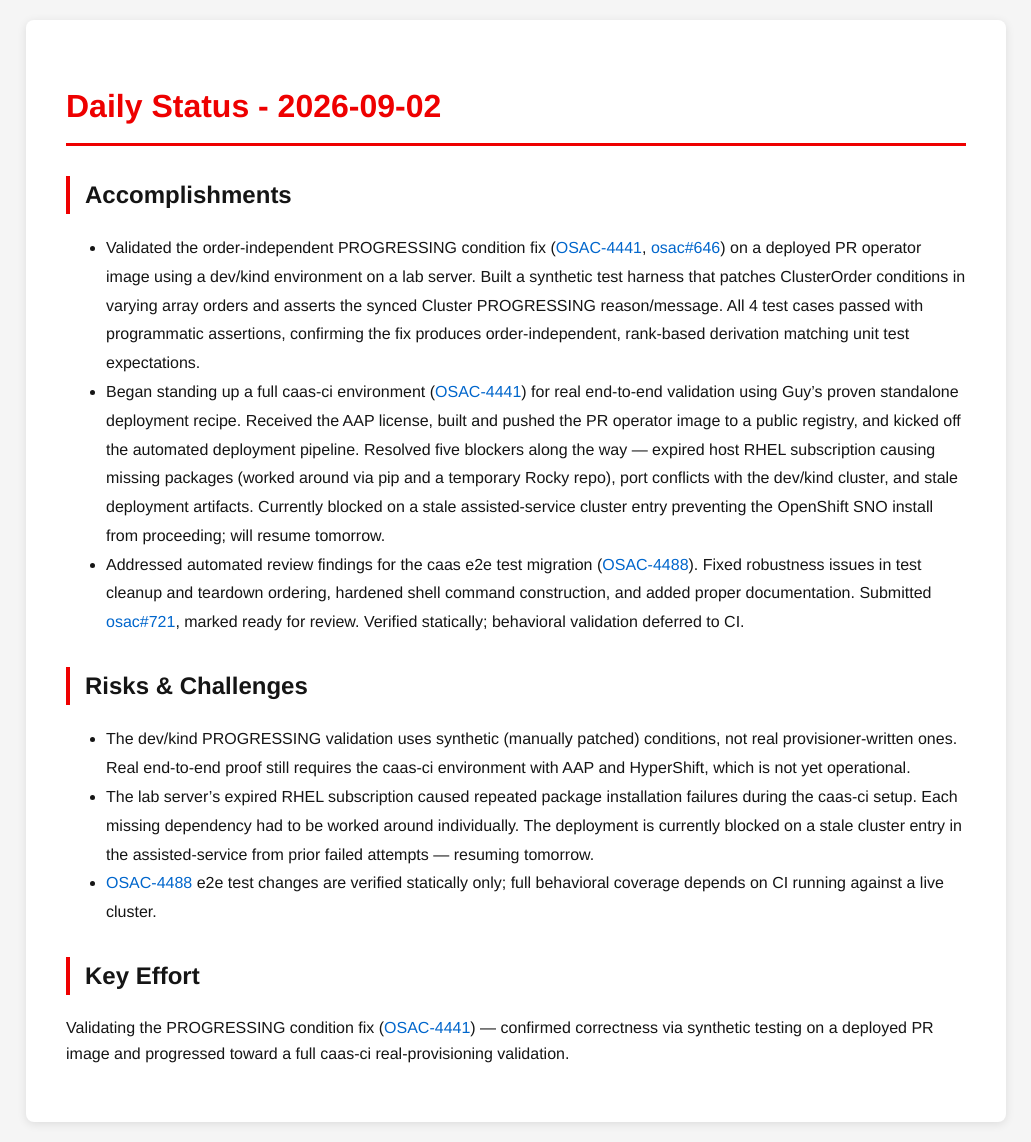
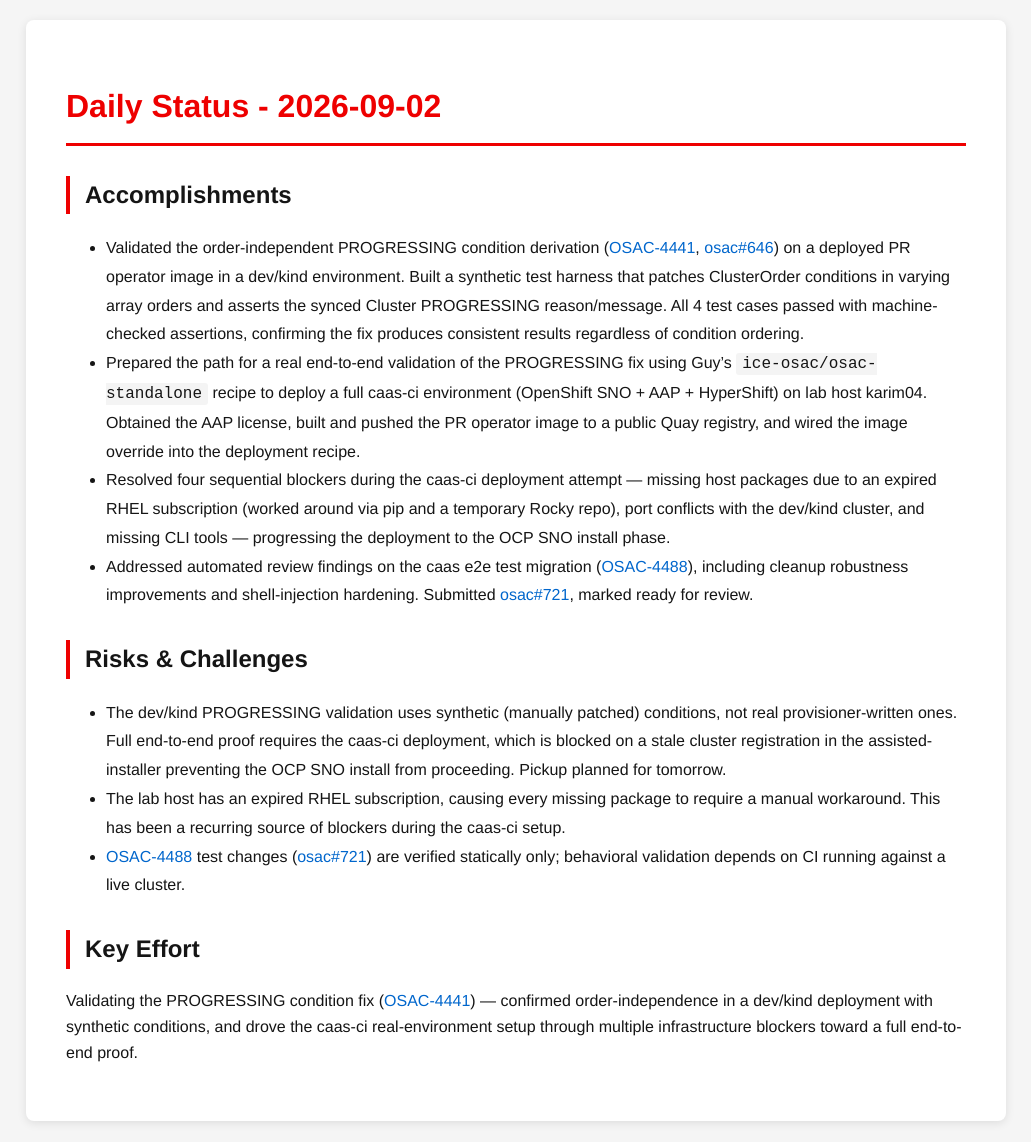
Before and after one commit to tzvatot/daily-status, a Jekyll site: the page built from 2026-09-02.md, in a window 1280 px wide. Shown: the whole page, without its empty margins (124-1155 px from the left). Built offline with Jekyll 4.4.1, drawn with Linux system fonts in a browser that asks for light colours.

Commit message:
Daily status update - 2026-09-02

```diff
--- a/2026-09-02.md
+++ b/2026-09-02.md
@@ -7,14 +7,15 @@ date: 2026-09-02
 # Daily Status - 2026-09-02
 
 ## Accomplishments
-- Validated the order-independent PROGRESSING condition fix ([OSAC-4441](https://redhat.atlassian.net/browse/OSAC-4441), [osac#646](https://github.com/osac-project/osac/pull/646)) on a deployed PR operator image using a dev/kind environment on a lab server. Built a synthetic test harness that patches ClusterOrder conditions in varying array orders and asserts the synced Cluster PROGRESSING reason/message. All 4 test cases passed with programmatic assertions, confirming the fix produces order-independent, rank-based derivation matching unit test expectations.
-- Began standing up a full caas-ci environment ([OSAC-4441](https://redhat.atlassian.net/browse/OSAC-4441)) for real end-to-end validation using Guy's proven standalone deployment recipe. Received the AAP license, built and pushed the PR operator image to a public registry, and kicked off the automated deployment pipeline. Resolved five blockers along the way — expired host RHEL subscription causing missing packages (worked around via pip and a temporary Rocky repo), port conflicts with the dev/kind cluster, and stale deployment artifacts. Currently blocked on a stale assisted-service cluster entry preventing the OpenShift SNO install from proceeding; will resume tomorrow.
-- Addressed automated review findings for the caas e2e test migration ([OSAC-4488](https://redhat.atlassian.net/browse/OSAC-4488)). Fixed robustness issues in test cleanup and teardown ordering, hardened shell command construction, and added proper documentation. Submitted [osac#721](https://github.com/osac-project/osac/pull/721), marked ready for review. Verified statically; behavioral validation deferred to CI.
+- Validated the order-independent PROGRESSING condition derivation ([OSAC-4441](https://redhat.atlassian.net/browse/OSAC-4441), [osac#646](https://github.com/osac-project/osac/pull/646)) on a deployed PR operator image in a dev/kind environment. Built a synthetic test harness that patches ClusterOrder conditions in varying array orders and asserts the synced Cluster PROGRESSING reason/message. All 4 test cases passed with machine-checked assertions, confirming the fix produces consistent results regardless of condition ordering.
+- Prepared the path for a real end-to-end validation of the PROGRESSING fix using Guy's `ice-osac/osac-standalone` recipe to deploy a full caas-ci environment (OpenShift SNO + AAP + HyperShift) on lab host karim04. Obtained the AAP license, built and pushed the PR operator image to a public Quay registry, and wired the image override into the deployment recipe.
+- Resolved four sequential blockers during the caas-ci deployment attempt — missing host packages due to an expired RHEL subscription (worked around via pip and a temporary Rocky repo), port conflicts with the dev/kind cluster, and missing CLI tools — progressing the deployment to the OCP SNO install phase.
+- Addressed automated review findings on the caas e2e test migration ([OSAC-4488](https://redhat.atlassian.net/browse/OSAC-4488)), including cleanup robustness improvements and shell-injection hardening. Submitted [osac#721](https://github.com/osac-project/osac/pull/721), marked ready for review.
 
 ## Risks & Challenges
-- The dev/kind PROGRESSING validation uses synthetic (manually patched) conditions, not real provisioner-written ones. Real end-to-end proof still requires the caas-ci environment with AAP and HyperShift, which is not yet operational.
-- The lab server's expired RHEL subscription caused repeated package installation failures during the caas-ci setup. Each missing dependency had to be worked around individually. The deployment is currently blocked on a stale cluster entry in the assisted-service from prior failed attempts — resuming tomorrow.
-- [OSAC-4488](https://redhat.atlassian.net/browse/OSAC-4488) e2e test changes are verified statically only; full behavioral coverage depends on CI running against a live cluster.
+- The dev/kind PROGRESSING validation uses synthetic (manually patched) conditions, not real provisioner-written ones. Full end-to-end proof requires the caas-ci deployment, which is blocked on a stale cluster registration in the assisted-installer preventing the OCP SNO install from proceeding. Pickup planned for tomorrow.
+- The lab host has an expired RHEL subscription, causing every missing package to require a manual workaround. This has been a recurring source of blockers during the caas-ci setup.
+- [OSAC-4488](https://redhat.atlassian.net/browse/OSAC-4488) test changes ([osac#721](https://github.com/osac-project/osac/pull/721)) are verified statically only; behavioral validation depends on CI running against a live cluster.
 
 ## Key Effort
-Validating the PROGRESSING condition fix ([OSAC-4441](https://redhat.atlassian.net/browse/OSAC-4441)) — confirmed correctness via synthetic testing on a deployed PR image and progressed toward a full caas-ci real-provisioning validation.
+Validating the PROGRESSING condition fix ([OSAC-4441](https://redhat.atlassian.net/browse/OSAC-4441)) — confirmed order-independence in a dev/kind deployment with synthetic conditions, and drove the caas-ci real-environment setup through multiple infrastructure blockers toward a full end-to-end proof.
```
